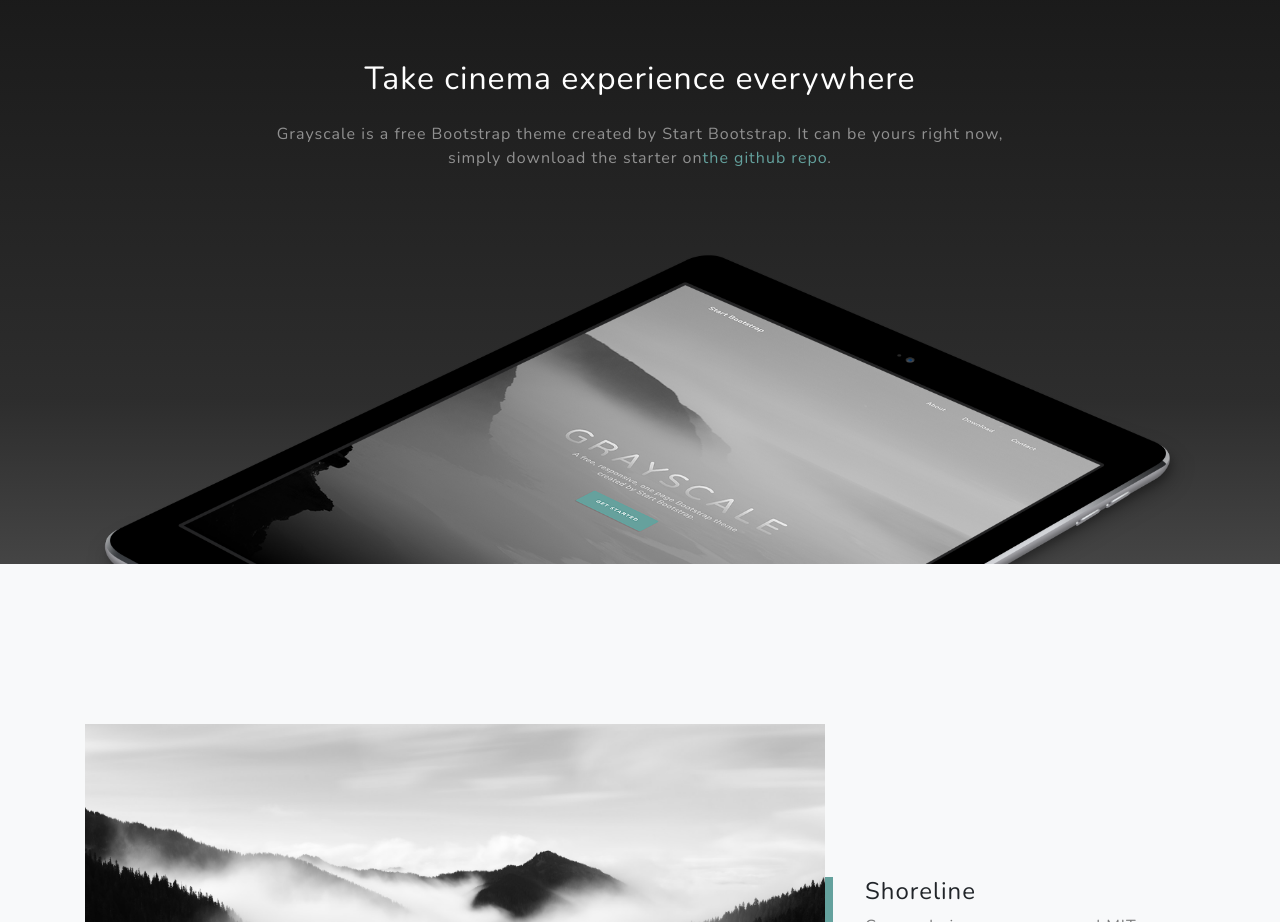
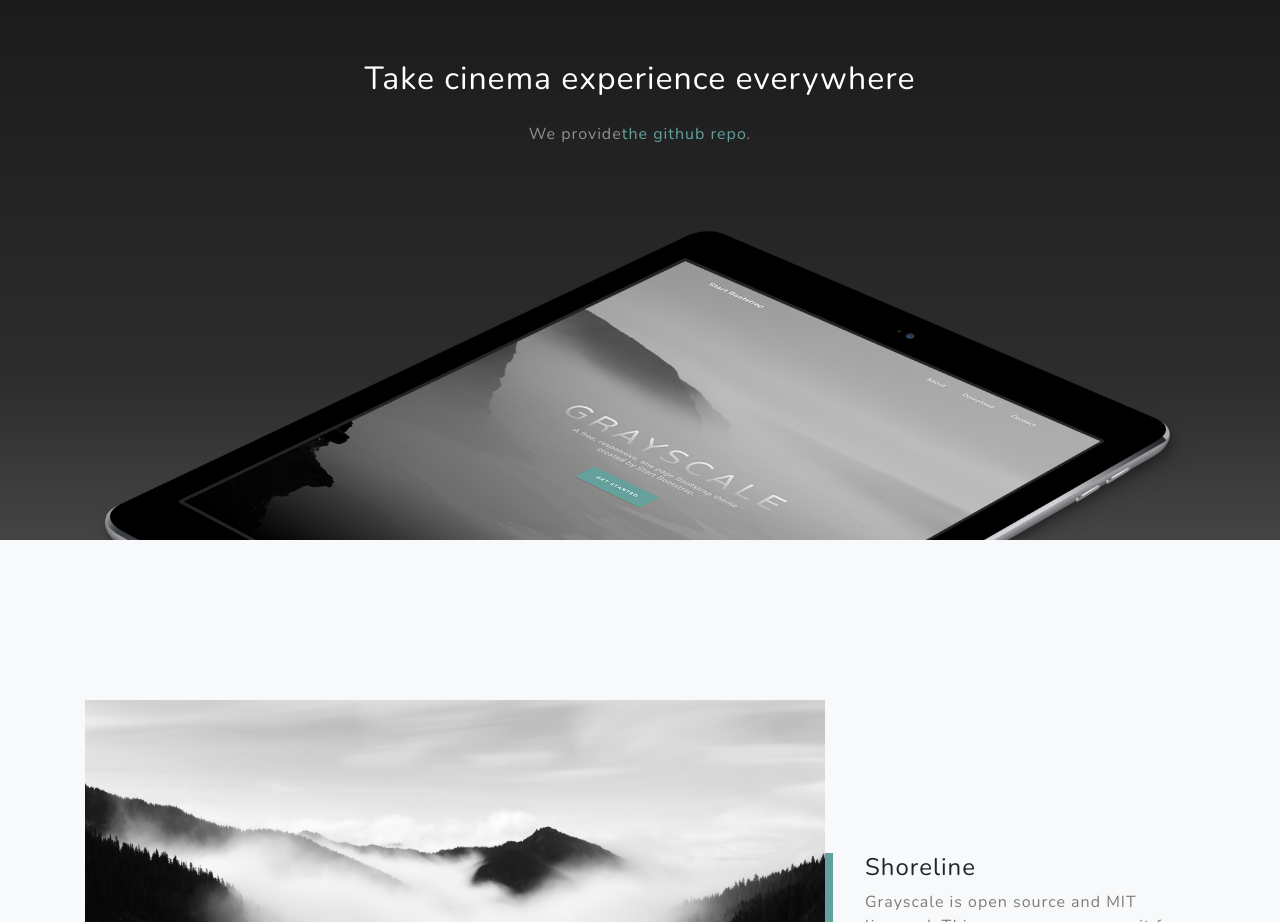
Before and after one commit to stackbit-projects/magenta-lettuce-82055, a Gatsby site: page / in a window 1280 px wide. Shown: the part 900-1822 px from the top of the page. Built offline with nearby package versions, Linux system fonts and the light colour scheme; Gatsby itself is replaced by a stand-in of ours.

Commit message:
index.js: updated Paragraph in Paragraph

```diff
--- a/src/pages/index.js
+++ b/src/pages/index.js
@@ -40,8 +40,7 @@ const IndexPage = () => (
           <div className="col-lg-8 mx-auto">
             <h2 className="text-white mb-4">Take cinema experience everywhere</h2>
             <p className="text-white-50">
-              Grayscale is a free Bootstrap theme created by Start Bootstrap. It
-              can be yours right now, simply download the starter on
+              We provide
               <a href="https://github.com/anubhavsrivastava/gatsby-starter-grayscale">
                 the github repo
               </a>
```
